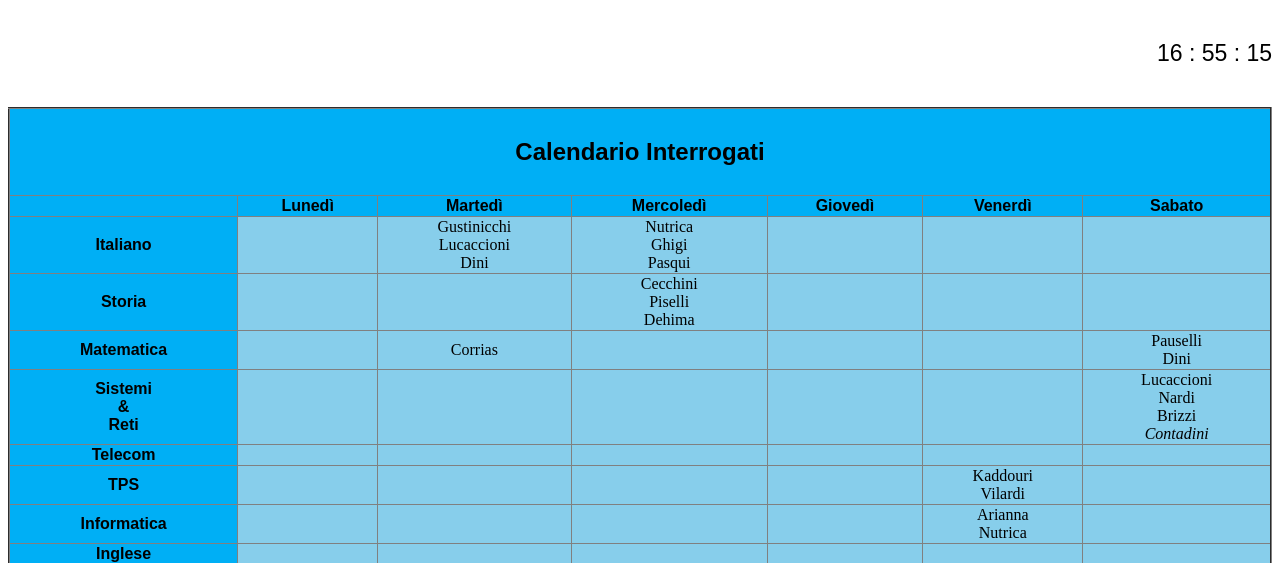
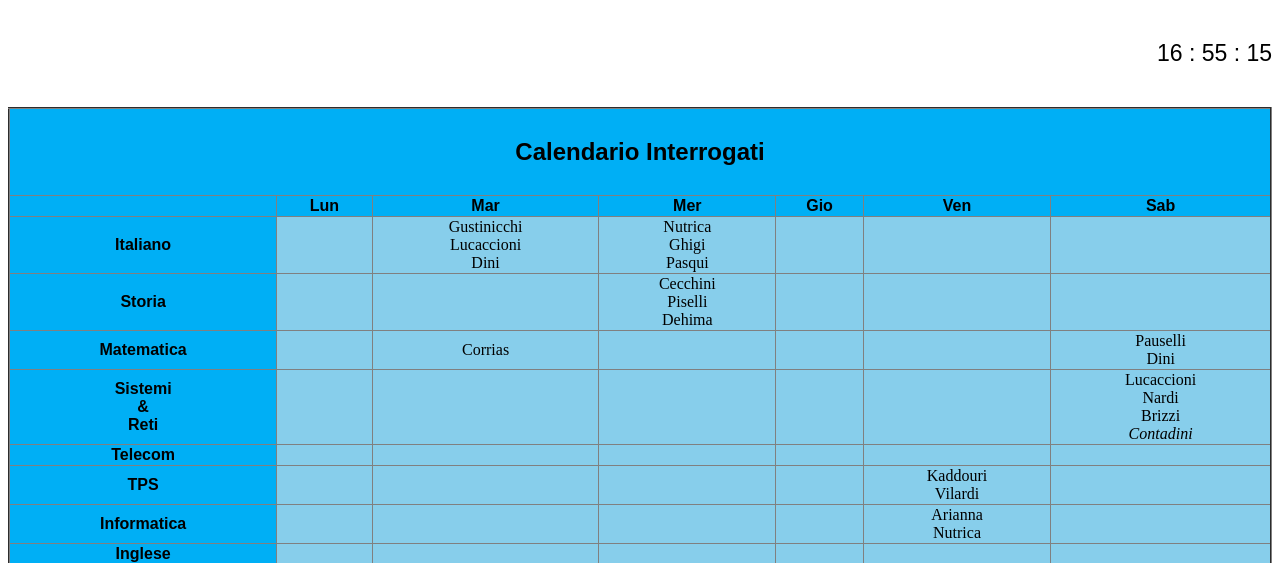
Before and after one commit to CeccoBolt/Calendario-Interrogati, a plain HTML site: page index.html in a window 1280 px wide. Shown: the part 66-629 px from the top of the page. Drawn offline with Linux system fonts and the light colour scheme.

Commit message:
Update index.html

```diff
--- a/index.html
+++ b/index.html
@@ -18,12 +18,12 @@
         <th colspan="7" class="titletabella"> &nbsp <center> Calendario Interrogati </center> <br> </th>
         <tr>
             <th></th>
-            <th> Lunedì </th>
-            <th> Martedì </th>
-            <th> Mercoledì </th>
-            <th> Giovedì </th>
-            <th> Venerdì </th>
-            <th> Sabato </th>
+            <th> Lun </th>
+            <th> Mar </th>
+            <th> Mer </th>
+            <th> Gio </th>
+            <th> Ven </th>
+            <th> Sab </th>
         </tr>
         <tr name="Italiano">
             <th> Italiano </th>
```
